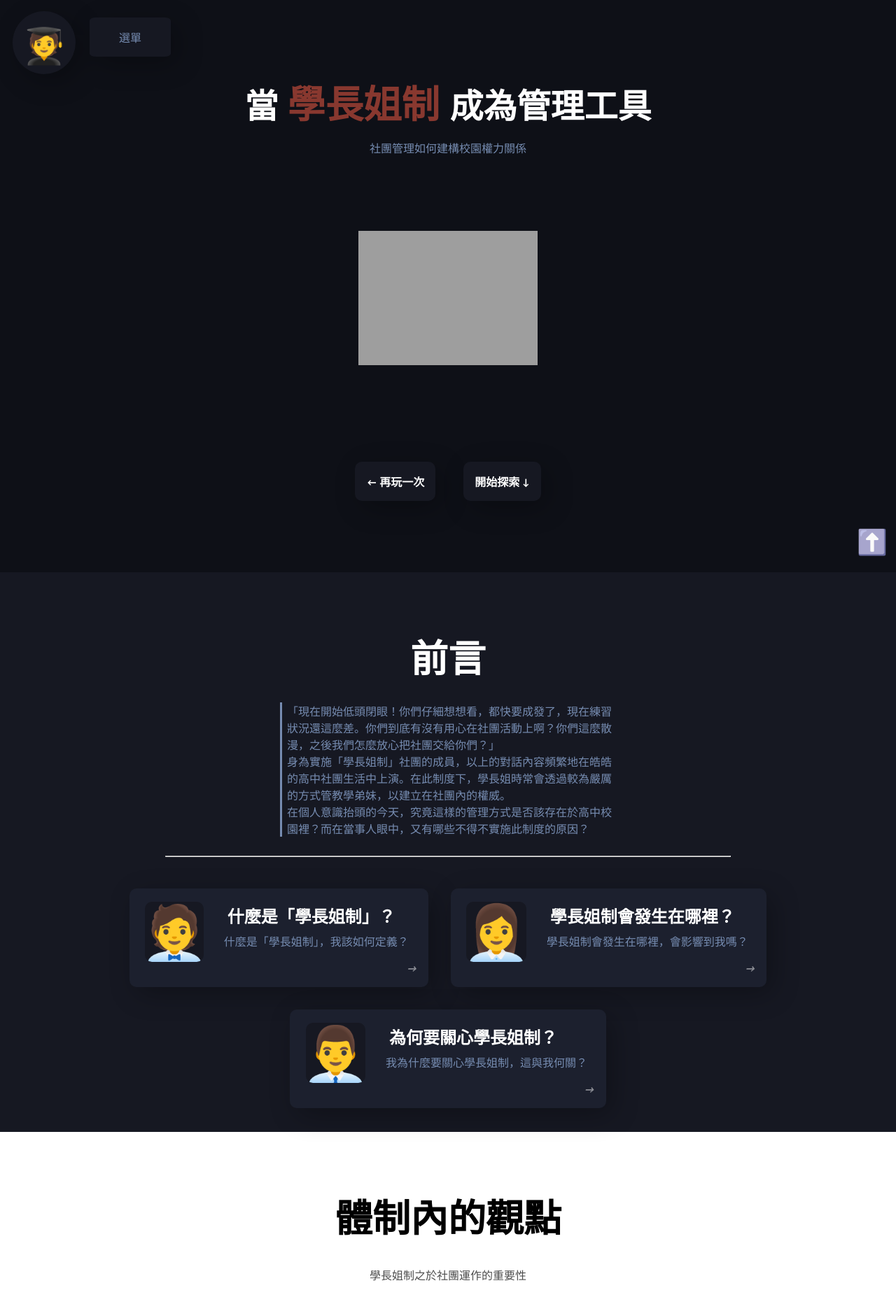
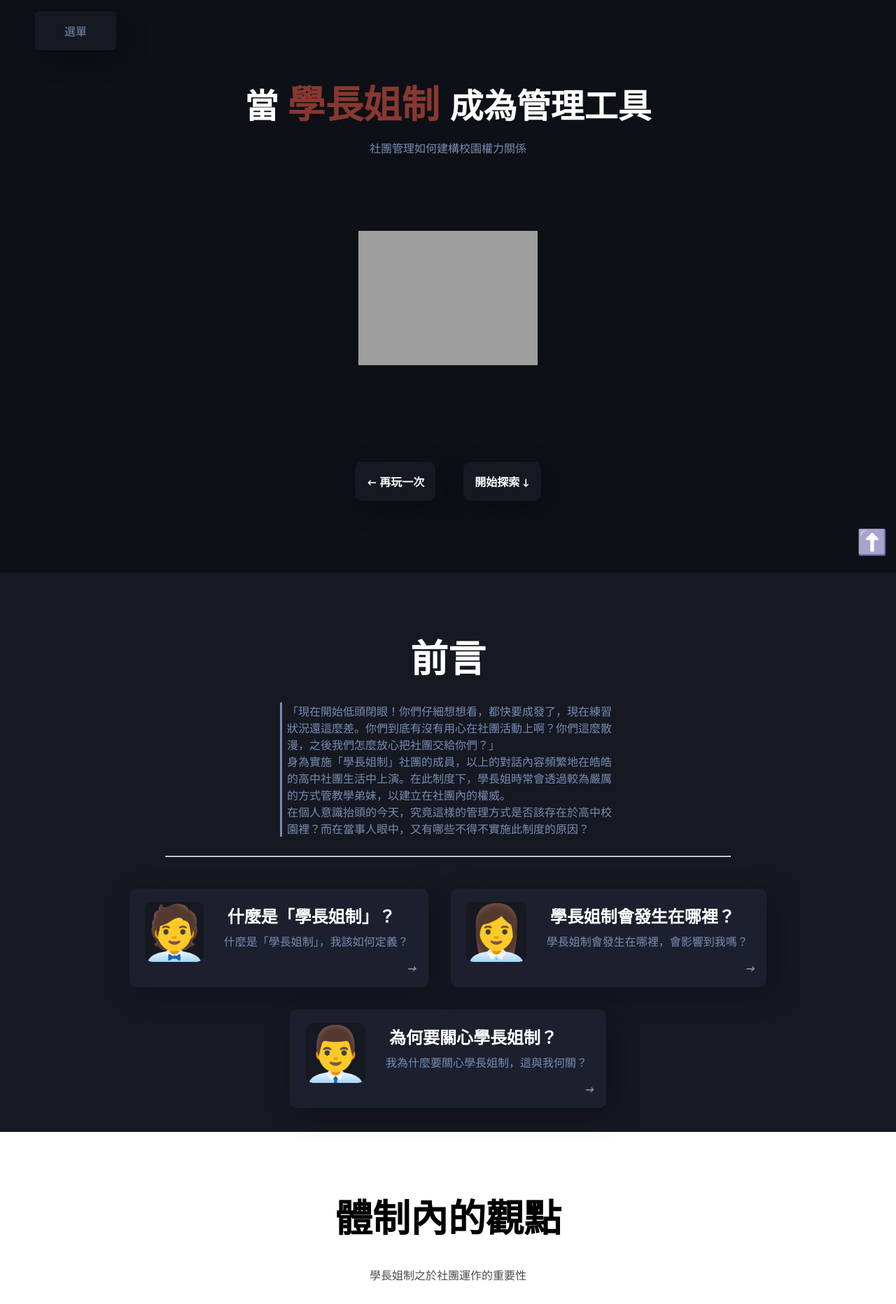
Before and after one commit to ruby0322/a-peek-in-school-club-website, a Flask app: page /home/ in a window 1280 px wide. Shown: the top 1864 px of the page at 70% size. Run offline with Flask 2, Linux system fonts and the light colour scheme; some libraries are stand-ins or nearby versions; some web fonts are replaced; grey boxes are pictures that could not be loaded.

Commit message:
Minor Update

```diff
--- a/templates/index.html
+++ b/templates/index.html
@@ -43,10 +43,10 @@
 		「低頭閉眼！」
 	</h1>
 </div>
-<a href="#top"> <div class="arrow_image">⬆️</div></a>
+<a href="#top"><div class="arrow_image">⬆️</div></a>
 <div id="change_class" class="flex_container section menu_section" style="display: none;">
-	<div class="flex_item branding"><a href="#top"><p>🧑‍🎓</p></a></div>
-	<div class="flex_item menu_item dropdown" style="margin-left: 20px">
+	<div class="flex_item branding" style="display: none;"><a href="#top"><p>🧑‍🎓</p></a></div>
+	<div class="flex_item menu_item dropdown" style="margin: 1rem; margin-left: 0;">
 		<p style="color: #768CB1;">選單</p>
 		<div class="dropdown-content">
 			<a href=""><div class="menu_item menu_item_inside"><a class="menu-text" href="#preface"><p>前言</p></a></div>
@@ -430,7 +430,7 @@
 	</div>
 	<div class="center">
 		<div class="tag comment" style="width: 50rem;  background-color: rgba(228, 228, 228, 0.8) !important;">
-			<div class="avatar avatar-d avatar-light-bg" style="">
+			<div class="avatar avatar-d avatar-light-bg">
 			</div>
 			<div style="width: 100%; height: 100%; margin: 0 !important;">
 				<p style="color: #4D4D4D !important; margin-top: 0;">
@@ -454,7 +454,7 @@
 	</div>
 	<div class="center">
 		<div class="tag comment" style="width: 50rem;  background-color: rgba(228, 228, 228, 0.8) !important;">
-			<div class="avatar avatar-d avatar-light-bg" style=" ">
+			<div class="avatar avatar-d avatar-light-bg">
 			</div>
 			<div style="width: 100%; height: 100%; margin: 0 !important;">
 				<p style="color: #4D4D4D !important; margin-top: 0;">
@@ -479,7 +479,7 @@
 	</div>
 	<div class="center">
 		<div class="tag comment" style="width: 50rem;  background-color: rgba(228, 228, 228, 0.8) !important;">
-			<div class="avatar avatar-e avatar-light-bg" style=" ">
+			<div class="avatar avatar-e avatar-light-bg">
 			</div>
 			<div style="width: 100%; height: 100%; margin: 0 !important;">
 				<p style="color: #4D4D4D !important; margin-top: 0;">
@@ -493,7 +493,7 @@
 	</div>
 	<div class="center">
 		<div class="tag comment" style="width: 50rem;  background-color: rgba(228, 228, 228, 0.8) !important;">
-			<div class="avatar avatar-d avatar-light-bg" style=" ">
+			<div class="avatar avatar-d avatar-light-bg">
 			</div>
 			<div style="width: 100%; height: 100%; margin: 0 !important;">
 				<p style="color: #4D4D4D !important; margin-top: 0;">
@@ -532,7 +532,7 @@
 	</div>
 	<div class="center">
 		<div class="tag comment" style="width: 50rem;  background-color: rgba(228, 228, 228, 0.8) !important;">
-			<div class="avatar avatar-d avatar-light-bg" style=" ">
+			<div class="avatar avatar-d avatar-light-bg">
 			</div>
 			<div style="width: 100%; height: 100%; margin: 0 !important;">
 				<p style="color: #4D4D4D !important; margin-top: 0;">
@@ -592,7 +592,7 @@
 	</div>
 	<div class="center">
 		<div class="tag comment" style="width: 50rem;  background-color: rgba(228, 228, 228, 0.8) !important;">
-			<div class="avatar avatar-f avatar-light-bg" style=" ">
+			<div class="avatar avatar-f avatar-light-bg">
 			</div>
 			<div style="width: 100%; height: 100%; margin: 0 !important;">
 				<p style="color: #4D4D4D !important; margin-top: 0;">
@@ -636,7 +636,7 @@
 	</div>
 	<div class="center">
 		<div class="tag comment" style="width: 50rem;  background-color: rgba(228, 228, 228, 0.8) !important;">
-			<div class="avatar avatar-g avatar-light-bg" style=" ">
+			<div class="avatar avatar-g avatar-light-bg">
 			</div>
 			<div style="width: 100%; height: 100%; margin: 0 !important;">
 				<p style="color: #4D4D4D !important; margin-top: 0;">
@@ -650,7 +650,7 @@
 	</div>
 	<div class="center">
 		<div class="tag comment" style="width: 50rem;  background-color: rgba(228, 228, 228, 0.8) !important;">
-			<div class="avatar avatar-f avatar-light-bg" style=" ">
+			<div class="avatar avatar-f avatar-light-bg">
 			</div>
 			<div style="width: 100%; height: 100%; margin: 0 !important;">
 				<p style="color: #4D4D4D !important; margin-top: 0;">
@@ -699,7 +699,7 @@
 	</div>
 	<div class="center">
 		<div class="tag comment" style="width: 50rem;  background-color: rgba(228, 228, 228, 0.8) !important;">
-			<div class="avatar avatar-f avatar-light-bg" style=" ">
+			<div class="avatar avatar-f avatar-light-bg">
 			</div>
 			<div style="width: 100%; height: 100%; margin: 0 !important;">
 				<p style="color: #4D4D4D !important; margin-top: 0;">
@@ -996,7 +996,7 @@
 	</div>
 	<div class="center">
 		<div class="tag comment" style="width: 50rem;  background-color: rgba(228, 228, 228, 0.8) !important;">
-			<div class="avatar avatar-i avatar-light-bg" style=" ">
+			<div class="avatar avatar-i avatar-light-bg">
 			</div>
 			<div style="width: 100%; height: 100%; margin: 0 !important;">
 
@@ -1016,7 +1016,7 @@
 	</div>
 	<div class="center">
 		<div class="tag comment" style="width: 50rem;  background-color: rgba(228, 228, 228, 0.8) !important;">
-			<div class="avatar avatar-j avatar-light-bg" style=" ">
+			<div class="avatar avatar-j avatar-light-bg">
 			</div>
 			<div style="width: 100%; height: 100%; margin: 0 !important;">
 				<p style="color: #4D4D4D !important; margin-top: 0;">
@@ -1041,7 +1041,7 @@
 	</div>
 	<div class="center">
 		<div class="tag comment" style="width: 50rem;  background-color: rgba(228, 228, 228, 0.8) !important;">
-			<div class="avatar avatar-j avatar-light-bg" style=" ">
+			<div class="avatar avatar-j avatar-light-bg">
 			</div>
 			<div style="width: 100%; height: 100%; margin: 0 !important;">
 				<p style="color: #4D4D4D !important; margin-top: 0;">
```
